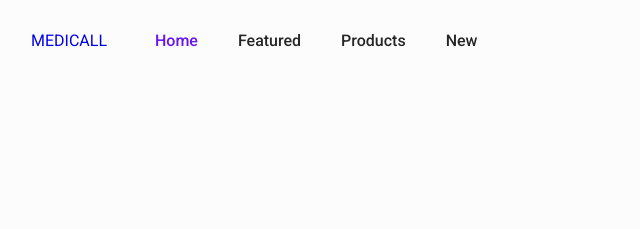
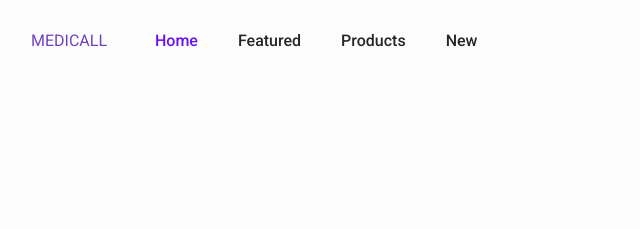
Before and after one commit to SultanIndian007/EPharmacy, a plain HTML site: page index.html in a window 1280 px wide. Shown: the top 229 px of the page, 97-737 px from the left. Drawn offline with nearby package versions, Linux system fonts and the light colour scheme.

Commit message:
Update index.html

```diff
--- a/index.html
+++ b/index.html
@@ -6,7 +6,6 @@
 
         <!--=============== FAVICON ===============-->
         <link rel="shortcut icon" href="assets/img/MEDICALL.png" type="image/x-icon">
-
 
         <!--=============== BOXICONS ===============-->
         <link rel="stylesheet" href="https://cdn.jsdelivr.net/npm/boxicons@latest/css/boxicons.min.css">
@@ -23,7 +22,7 @@
         <!--==================== HEADER ====================-->
         <header class="header" id="header">
             <nav class="nav container">
-                <a href="#">
+                <a href="#" style="color: #6F42C1">
                     MEDICALL
                 </a>
 
```
